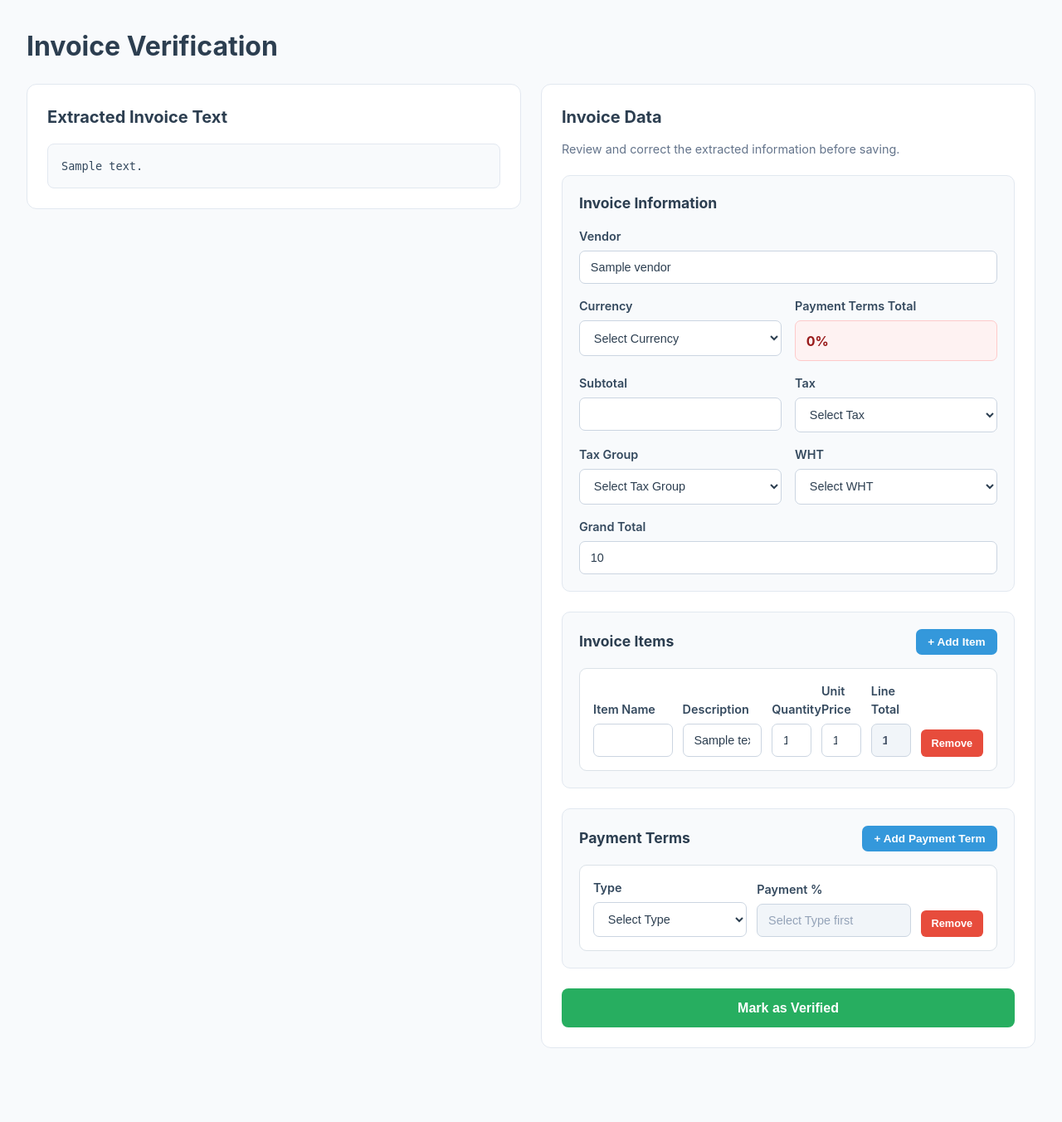
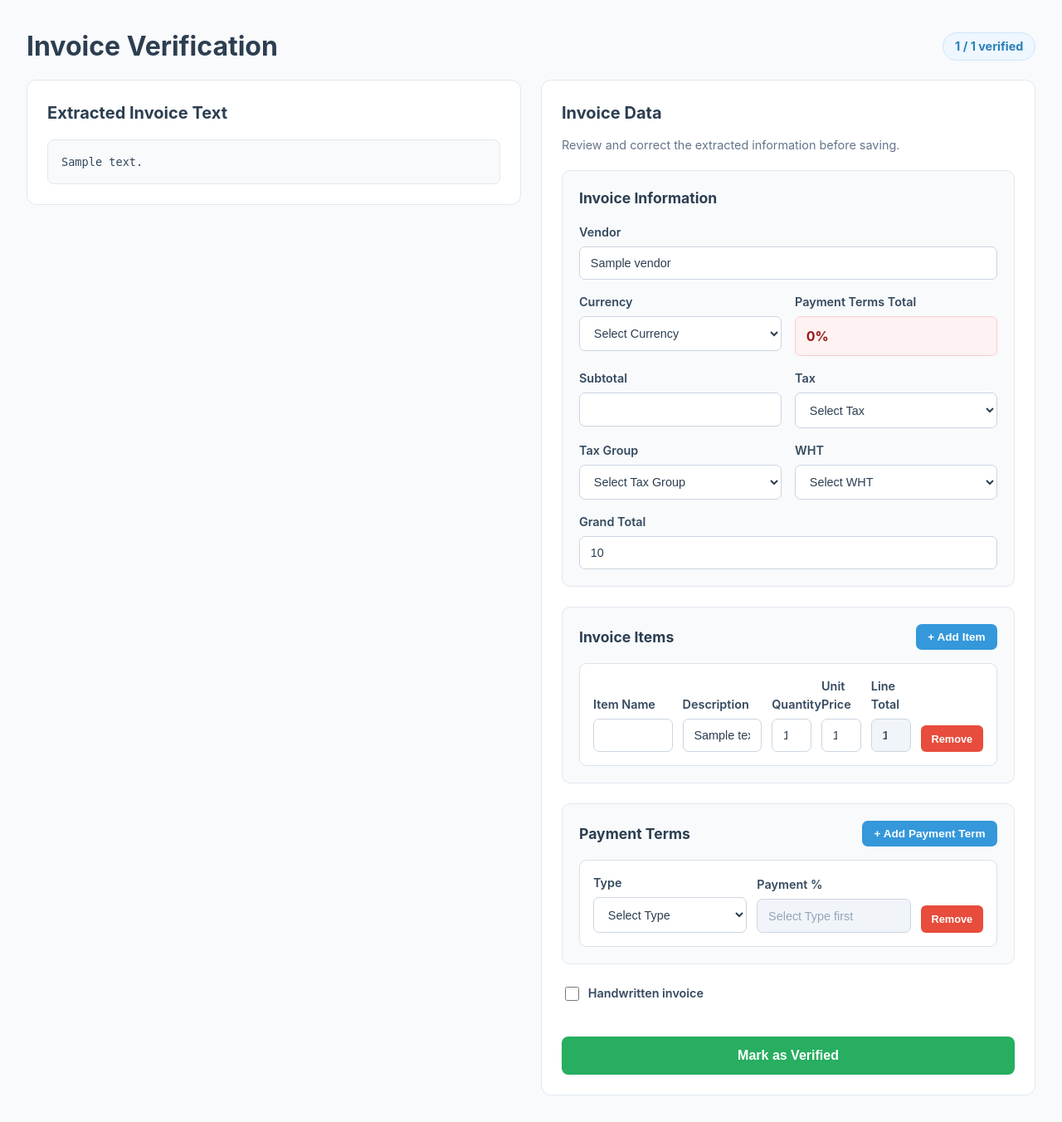
Before and after one commit to Fareed04/ProcEasy, a Django app: template core/templates/core/verify.html in a window 1280 px wide. Shown: the whole page at 83% size. Before the commit the page ends 1263 px from the top, so only its background shows below. Run offline with Django 5.2, Linux system fonts and the light colour scheme; the template is opened without the code that fills it: most values are stand-ins (such as "Sample title", 1, 10 or a date in 2020); data that the repository does not hold is empty.

Commit message:
Add labelling workflow improvements for invoice dataset collection
- Defer persistence to verify submit: upload stages in session/temp file,
  nothing written to dataset/pdfs or DB until Mark as Verified
- Redirect to upload page after verifying (continuous loop, no manual reset)
- Progress counter (verified / total) on both upload and verify pages;
  total is dynamic since new invoices arrive continuously
- Handwritten flag: is_handwritten BooleanField on InvoiceRecord, checkbox
  on verify form, surfaced in admin list + filter
- Fix save handler to capture tax_group, wht, and payment-term rows
  (previously dropped silently)
- Stamp verified_at on every verify submit

```diff
--- a/core/admin.py
+++ b/core/admin.py
@@ -8,11 +8,13 @@ class InvoiceRecordAdmin(admin.ModelAdmin):
     list_display = (
         "vendor_name",
         "verification_status",
+        "is_handwritten",
         "created_at",
     )
 
     list_filter = (
         "verified",
+        "is_handwritten",
         "created_at",
     )
 
--- a/core/models.py
+++ b/core/models.py
@@ -8,6 +8,7 @@ class InvoiceRecord(models.Model):
     parsed_data = models.JSONField()
 
     verified = models.BooleanField(default=False)
+    is_handwritten = models.BooleanField(default=False)
 
     verified_at = models.DateTimeField(null=True, blank=True)
 
--- a/core/static/core/styles.css
+++ b/core/static/core/styles.css
@@ -26,6 +26,64 @@ h1 {
 
 .hidden {
     display: none;
+}
+
+/* Page header: title + progress counter side by side */
+.verification-header {
+    display: flex;
+    justify-content: space-between;
+    align-items: center;
+    flex-wrap: wrap;
+    gap: 0.75rem;
+    margin-bottom: 1rem;
+}
+
+.verification-header h1 {
+    margin: 0;
+}
+
+.progress-counter {
+    padding: 0.35rem 0.85rem;
+    background: #eef6ff;
+    border: 1px solid #cfe5f8;
+    border-radius: 999px;
+    color: #2980b9;
+    font-size: 0.9rem;
+    font-weight: 700;
+    white-space: nowrap;
+}
+
+/* Flash messages (e.g. "Verified and saved: ...") */
+.messages {
+    list-style: none;
+    margin: 0 0 1rem;
+    padding: 0;
+}
+
+.message-success {
+    padding: 0.7rem 1rem;
+    background: #ecfdf5;
+    border: 1px solid #bbf7d0;
+    border-radius: 8px;
+    color: #166534;
+    font-weight: 600;
+}
+
+/* Handwritten checkbox */
+.checkbox-label {
+    display: flex;
+    align-items: center;
+    gap: 0.5rem;
+    font-size: 0.95rem;
+    font-weight: 600;
+    color: #34495e;
+    cursor: pointer;
+}
+
+.checkbox-label input[type="checkbox"] {
+    width: 1.05rem;
+    height: 1.05rem;
+    cursor: pointer;
 }
 
 /* =========================================================
--- a/core/templates/core/verify.html
+++ b/core/templates/core/verify.html
@@ -13,7 +13,12 @@
 
 <div class="verification-container">
 
-    <h1>Invoice Verification</h1>
+    <div class="verification-header">
+        <h1>Invoice Verification</h1>
+        {% if total_count %}
+        <span class="progress-counter">{{ verified_count }} / {{ total_count }} verified</span>
+        {% endif %}
+    </div>
 
     <div class="verification-grid">
 
@@ -147,6 +152,15 @@
 
                     <div id="payment-error" class="form-error"></div>
 
+                </div>
+
+                <!-- Handwritten flag -->
+                <div class="form-group handwritten-group">
+                    <label class="checkbox-label">
+                        <input type="checkbox" name="is_handwritten"
+                               {% if invoice.is_handwritten %}checked{% endif %}>
+                        Handwritten invoice
+                    </label>
                 </div>
 
                 <!-- Submit -->
```
Also changed, not shown: core/templates/core/index.html (+14 -1 lines), core/views.py (+22 -2 lines), core/migrations/0003_invoicerecord_is_handwritten.py (added).
